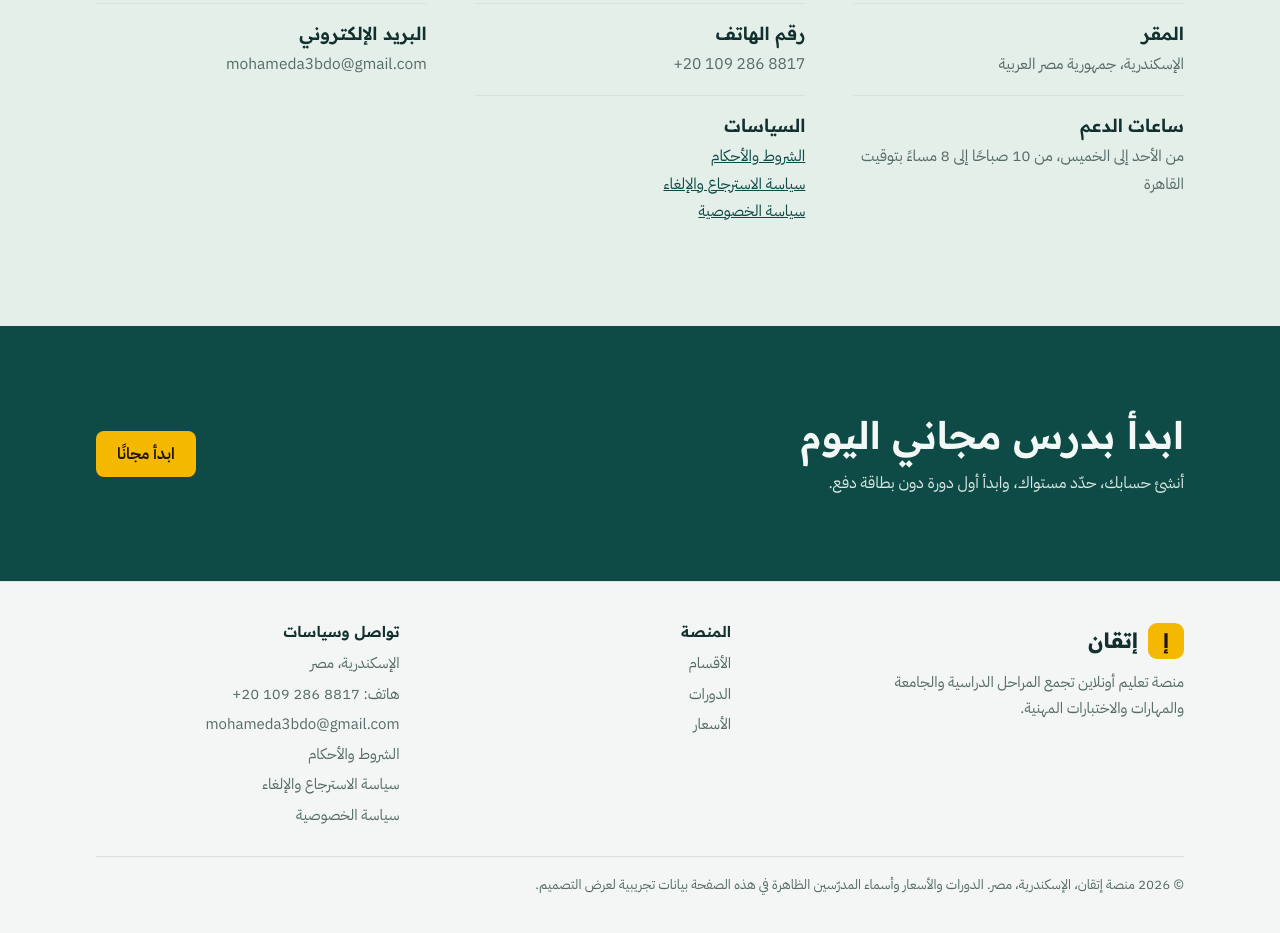
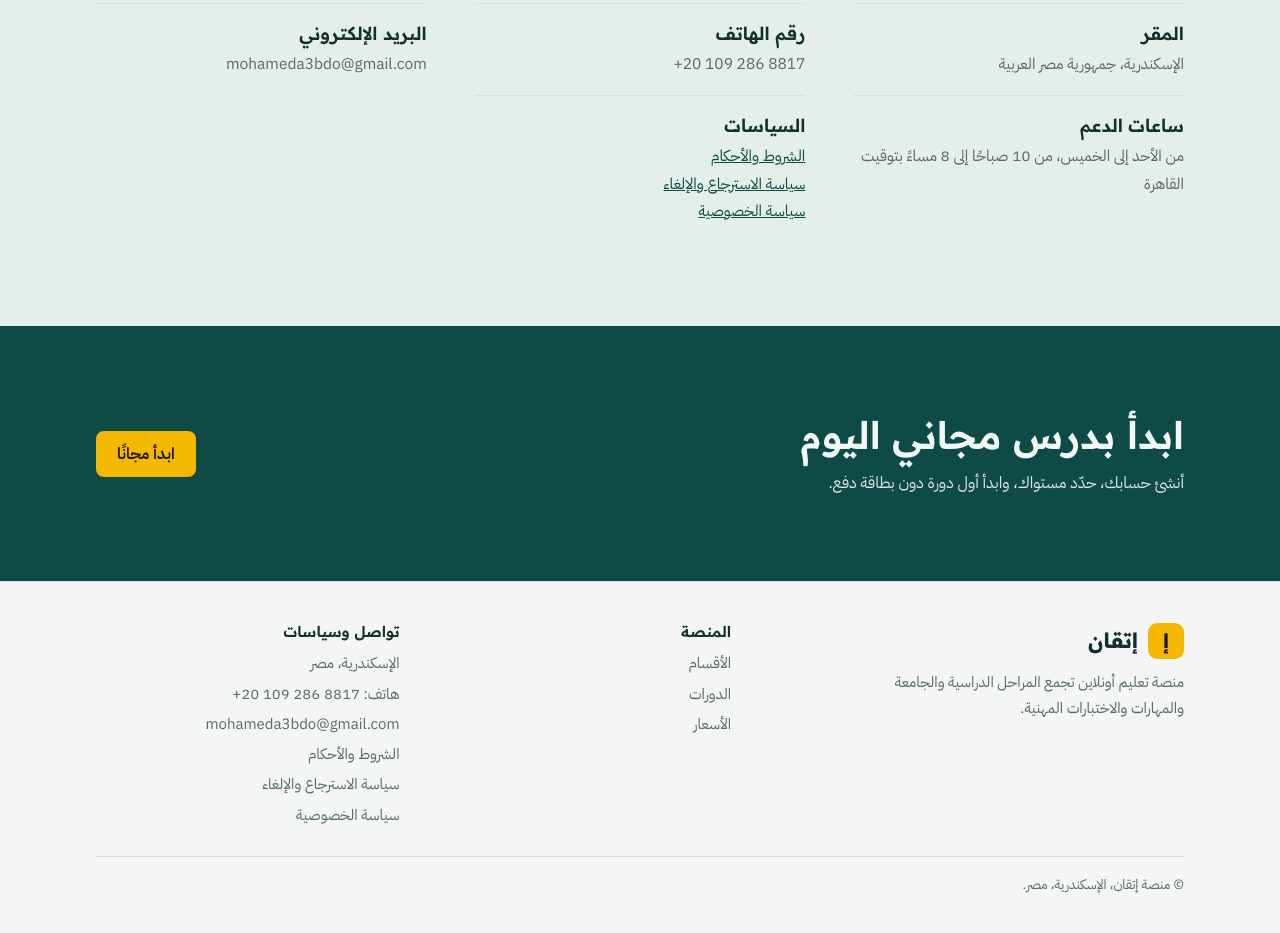
Before and after one commit to mohameda3bdo-dev/itqan-platform, a plain HTML site: page index.html in a window 1280 px wide. Shown: the part 7485-8418 px from the top of the page. Drawn offline with Linux system fonts and the light colour scheme.

Commit message:
Update index.html

```diff
--- a/index.html
+++ b/index.html
@@ -465,8 +465,7 @@ footer a{text-decoration:none}footer a:hover{color:var(--link)}
     </div>
     <div><h3>المنصة</h3><ul><li><a href="#sections">الأقسام</a></li><li><a href="#courses">الدورات</a></li><li><a href="#plans">الأسعار</a></li></ul></div>
     <div><h3>تواصل وسياسات</h3><ul><li>الإسكندرية، مصر</li><li>هاتف: <span dir="ltr">+20 109 286 8817</span></li><li><span class="mail">mohameda3bdo@gmail.com</span></li><li><a href="#terms">الشروط والأحكام</a></li><li><a href="#refund-policy">سياسة الاسترجاع والإلغاء</a></li><li><a href="#privacy-policy">سياسة الخصوصية</a></li></ul></div>
-    <p class="note">© 2026 منصة إتقان، الإسكندرية، مصر. الدورات والأسعار وأسماء المدرّسين الظاهرة في هذه الصفحة بيانات تجريبية لعرض التصميم.</p>
-  </div>
+    <p class="note">© منصة إتقان، الإسكندرية، مصر.
 </footer>
 
 <div class="toast" id="toast" role="status" aria-live="polite"><span></span></div>
```
